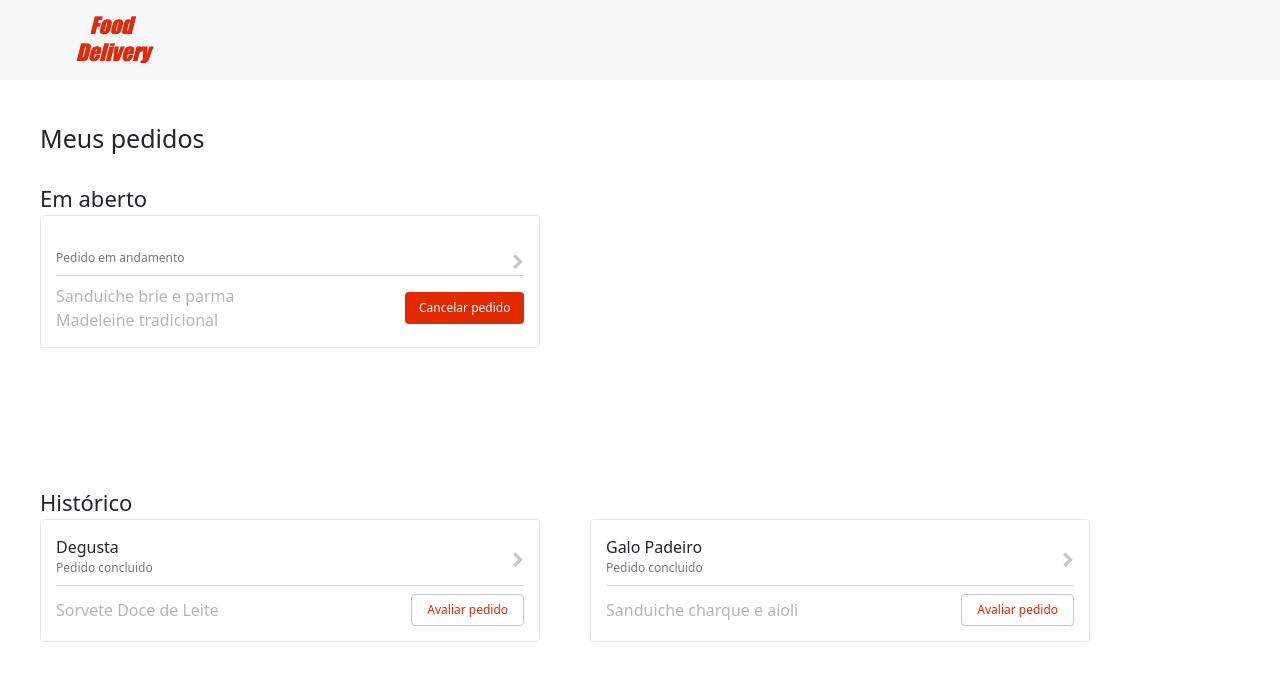
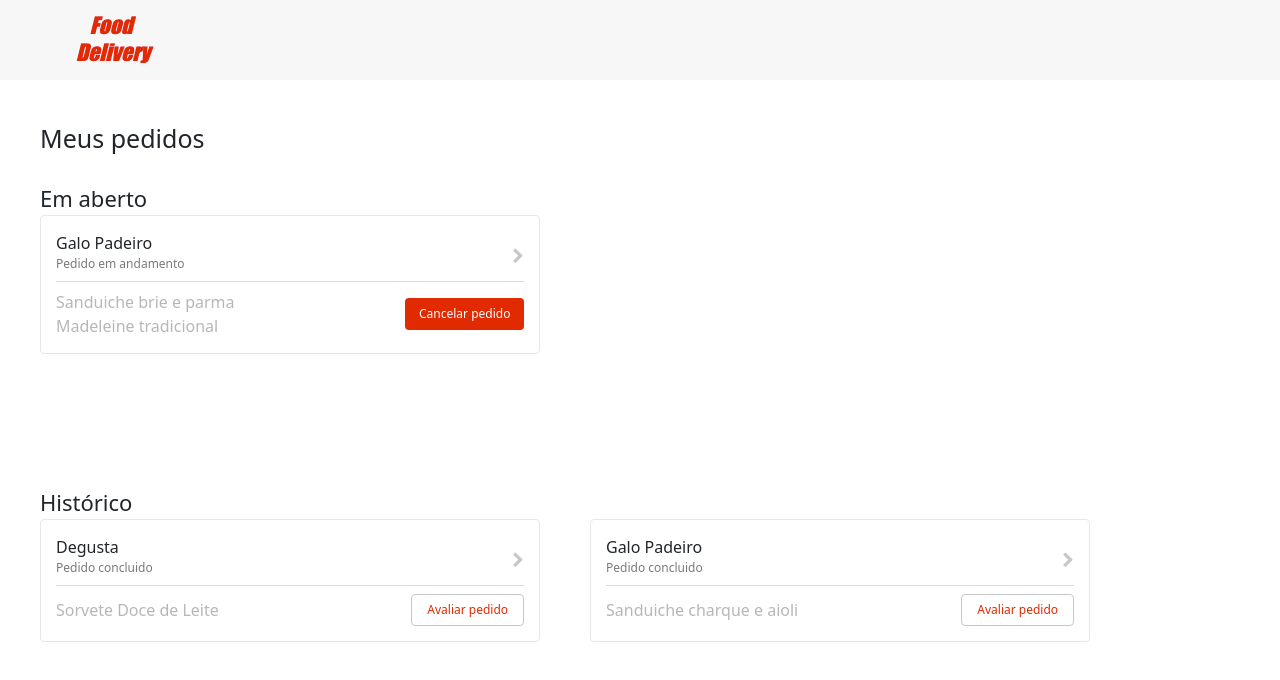
Before and after one commit to NaraSouza/aps-repo, a React (Create React App) app in the folder aps-services-frontend/: page /#/myOrders in a window 1280 px wide. Shown: the top 680 px of the page. Built offline with nearby package versions, Linux system fonts and the light colour scheme.

Commit message:
Add localStorage to save username

```diff
--- a/aps-services-frontend/src/js/App.js
+++ b/aps-services-frontend/src/js/App.js
@@ -1,4 +1,4 @@
-import React, { useState } from "react";
+import React from "react";
 import { HashRouter as Router, Route, Switch } from "react-router-dom";
 
 import logo from "../assets/logo.png";
@@ -14,13 +14,7 @@ import PaymentMethods from "./order/PaymentMethods";
 import Order from "./order/Order";
 import RateOrder from "./order/RateOrder";
 
-const AppContext = React.createContext();
-
 function App() {
-  const [username, setUsername] = useState("");
-
-  const state = { username, setUsername };
-
   return (
     <div className="App">
       <header>
@@ -28,7 +22,6 @@ function App() {
       </header>
 
       <div className="content">
-        <AppContext.Provider value={state}>
         <Router>
           <Switch>
             <Route exact path="/" component={Login} />
@@ -55,11 +48,9 @@ function App() {
             <Route path="/order/:orderData" component={Order} />
           </Switch>
         </Router>
-        </AppContext.Provider>
       </div>
     </div>
   );
 }
 
-export { AppContext };
 export default App;
--- a/aps-services-frontend/src/js/access/ChangePassword.js
+++ b/aps-services-frontend/src/js/access/ChangePassword.js
@@ -1,19 +1,18 @@
 import axios from "axios";
 import { Formik } from "formik";
-import { useContext, useState } from "react";
-import { AppContext } from "../App";
+import { useState } from "react";
 
 export default function ChangePassword() {
-  const { username } = useContext(AppContext);
+  const username = localStorage.getItem("username");
   const [data, setData] = useState({});
-  console.log(username)
+
   axios
     .get(`https://localhost:5555/api/people/${username}`)
     .then((response) => {
       setData({
-        name: response.name,
+        nome: response.name,
         email: response.email,
-        password: response.password,
+        senha: response.password,
         rua: response.endereco.rua,
         numero: response.endereco.numero,
         complemento: response.endereco.complemento,
@@ -33,7 +32,7 @@ export default function ChangePassword() {
           axios
             .put("https://localhost:5555/api/people/", {
               ...data,
-              password: values.confirmNewPassword,
+              senha: values.confirmNewPassword,
             })
             .then(() => alert("Senha alterada com sucesso"))
             .catch(() => alert("Erro ao alterar senha"));
--- a/aps-services-frontend/src/js/access/Login.js
+++ b/aps-services-frontend/src/js/access/Login.js
@@ -9,7 +9,10 @@ export default function Login() {
       onSubmit={(values, { setSubmitting }) => {
         setTimeout(() => {
           axios
-            .post("http://localhost:5555/api/people/login", {email: values.email, senha: values.password})
+            .post("http://localhost:5555/api/people/login", {
+              email: values.email,
+              senha: values.password,
+            })
             .then(() => window.open("#/myOrders", "_self"))
             .catch(() => alert("Erro ao fazer login"));
 
@@ -38,10 +41,6 @@ export default function Login() {
               type="password"
             />
 
-            <a href="#/changePassword" target="_self" rel="noopener noreferrer">
-              Alterar senha
-            </a>
-
             <div className="buttons">
               <Link className="btn secondary" to="/signUp">
                 Cadastrar
--- a/aps-services-frontend/src/js/access/MyAccount.js
+++ b/aps-services-frontend/src/js/access/MyAccount.js
@@ -1,12 +1,12 @@
 import axios from "axios";
 import { Formik } from "formik";
-import { useContext, useState } from "react";
-
-import { AppContext } from "../App";
+import { useState } from "react";
 
 export default function MyAccount() {
-  const { username } = useContext(AppContext);
   const [data, setData] = useState({});
+  const username = localStorage.getItem("username");
+
+  console.log(username);
 
   axios
     .get(`https://localhost:5555/api/people/${username}`)
--- a/aps-services-frontend/src/js/access/SignUp.js
+++ b/aps-services-frontend/src/js/access/SignUp.js
@@ -1,11 +1,7 @@
 import axios from "axios";
 import { Formik } from "formik";
-import { useContext } from "react";
-import { AppContext } from "../App";
 
 export default function SignUp() {
-  const { setUsername } = useContext(AppContext);
-
   return (
     <Formik
       initialValues={{
@@ -22,18 +18,18 @@ export default function SignUp() {
       }}
       onSubmit={(values, { setSubmitting }) => {
         setTimeout(() => {
-          const { nome, email, senha, ...others } = values;
+          const { nome, email, senha, ...endereco } = values;
           axios
             .post("http://localhost:5555/api/people/", {
               nome,
               email,
               senha,
-              endereco: { others },
+              endereco: { endereco },
             })
             .then(() => alert("Cliente cadastrado com sucesso"))
             .catch(() => alert("Erro ao cadastrar cliente"));
 
-          setUsername(values.nome);
+          localStorage.setItem("username", values.nome);
           setSubmitting(false);
         }, 400);
       }}
--- a/aps-services-frontend/src/js/order/MakeOrder.js
+++ b/aps-services-frontend/src/js/order/MakeOrder.js
@@ -2,21 +2,26 @@ import { Link } from "react-router-dom";
 
 import Item from "./Item";
 
+const username = localStorage.getItem("username");
+
 export default function MakeOrder({
   order = {
-    restaurant: "Galo Padeiro",
+    restaurante: "Galo Padeiro",
+    _id: 8,
+    avaliacao: {},
     itens: [
       { name: "Sanduiche brie e parma", description: "Croissant", price: 22 },
       { name: "Madeleine tradicional", description: "", price: 7 },
     ],
     total: 29,
     status: "em andamento",
+    usuario: username,
   },
 }) {
   return (
     <div className="make-order-screen">
       <span className="title" style={{ fontWeight: "bold" }}>
-        {order.restaurant}
+        {order.restaurante}
       </span>
 
       <div className="mt-4">
--- a/aps-services-frontend/src/js/order/MyOrders.js
+++ b/aps-services-frontend/src/js/order/MyOrders.js
@@ -1,39 +1,45 @@
 import OrderSummary from "./OrderSummary";
+
+const username = localStorage.getItem("username");
 
 export default function MyOrders() {
   const pendingOrders = [
     {
       restaurante: "Galo Padeiro",
+      _id: 1,
+      avaliacao: {},
       itens: [
         {
-          _id: 1,
           name: "Sanduiche brie e parma",
           description: "Croissant",
           price: 22,
-          avaliacao: {},
         },
         {
-          _id: 2,
           name: "Madeleine tradicional",
           description: "",
           price: 7,
-          avaliacao: {},
         },
       ],
       status: "em andamento",
       total: 29,
+      usuario: username,
     },
   ];
 
   const completedOrders = [
     {
-      restaurant: "Degusta",
+      restaurante: "Degusta",
+      _id: 2,
+      avaliacao: {},
       itens: [{ name: "Sorvete Doce de Leite", description: "", price: 30 }],
       status: "concluido",
       total: 30,
+      usuario: username,
     },
     {
-      restaurant: "Galo Padeiro",
+      restaurante: "Galo Padeiro",
+      _id: 3,
+      avaliacao: {},
       itens: [
         {
           name: "Sanduiche charque e aioli",
@@ -43,6 +49,7 @@ export default function MyOrders() {
       ],
       status: "concluido",
       total: 25,
+      usuario: username,
     },
   ];
 
--- a/aps-services-frontend/src/js/order/Order.js
+++ b/aps-services-frontend/src/js/order/Order.js
@@ -2,15 +2,20 @@ import { useParams } from "react-router-dom";
 
 import Item from "./Item";
 
+const username = localStorage.getItem("username");
+
 export default function Order({
   orderA = {
-    restaurant: "Galo Padeiro",
+    restaurante: "Galo Padeiro",
+    _id: 4,
+    avaliacao: {},
     itens: [
       { name: "Sanduiche brie e parma", description: "Croissant", price: 22 },
       { name: "Madeleine tradicional", description: "", price: 7 },
     ],
     total: 29,
     status: "em andamento",
+    usuario: username,
   },
 }) {
   const { orderData } = useParams();
@@ -22,7 +27,7 @@ export default function Order({
   return (
     <div className="order-screen">
       <span className="title" style={{ fontWeight: "bold" }}>
-        {order.restaurant}
+        {order.restaurante}
       </span>
 
       <div className="mt-4">
--- a/aps-services-frontend/src/js/order/OrderSummary.js
+++ b/aps-services-frontend/src/js/order/OrderSummary.js
@@ -8,7 +8,7 @@ export default function OrderSummary({ order }) {
       <div className="card-info">
         <div className="card-half">
           <div className="order-card-header">
-            <span className="restaurant-name">{order.restaurant}</span>
+            <span className="restaurant-name">{order.restaurante}</span>
 
             <span className="order-status">Pedido {order.status}</span>
           </div>
--- a/aps-services-frontend/src/js/order/PaymentMethods.js
+++ b/aps-services-frontend/src/js/order/PaymentMethods.js
@@ -1,9 +1,7 @@
 import axios from "axios";
 import classnames from "classnames";
-import { useContext, useState } from "react";
+import { useState } from "react";
 import { useParams } from "react-router-dom";
-
-import { AppContext } from "../App";
 
 export default function PaymentMethods({
   paymentMethods = [
@@ -16,7 +14,6 @@ export default function PaymentMethods({
   ],
 }) {
   const [chosenMethod, setChosenMethod] = useState("");
-  const { username } = useContext(AppContext);
   const debitCards = paymentMethods.filter((paymentMethod) =>
     paymentMethod.name.includes("Débito")
   );
@@ -26,8 +23,6 @@ export default function PaymentMethods({
   const { orderData } = useParams();
 
   let order = JSON.parse(orderData);
-
-  order.usuario = username;
 
   return (
     <div className="payment-methods-screen">
```
Lines whose indentation alone changed are shown as unchanged.
